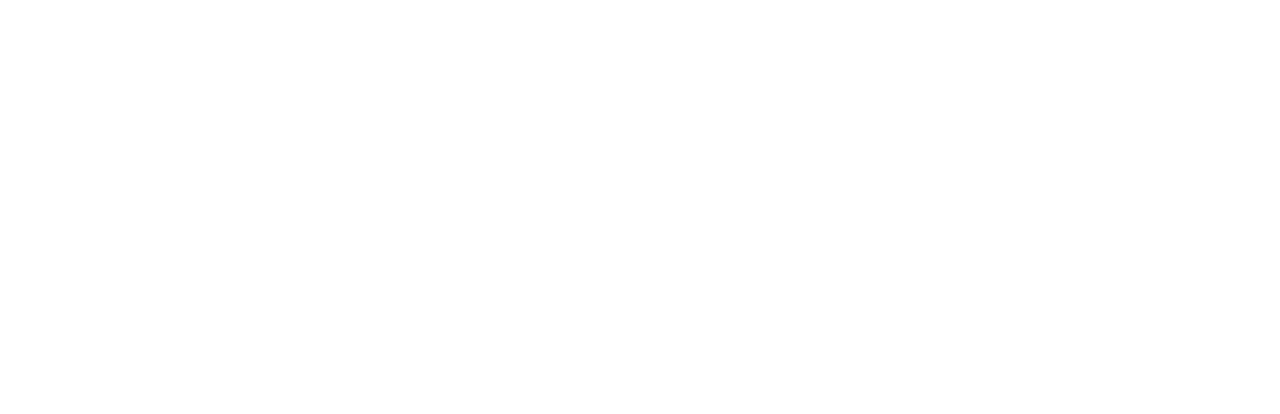
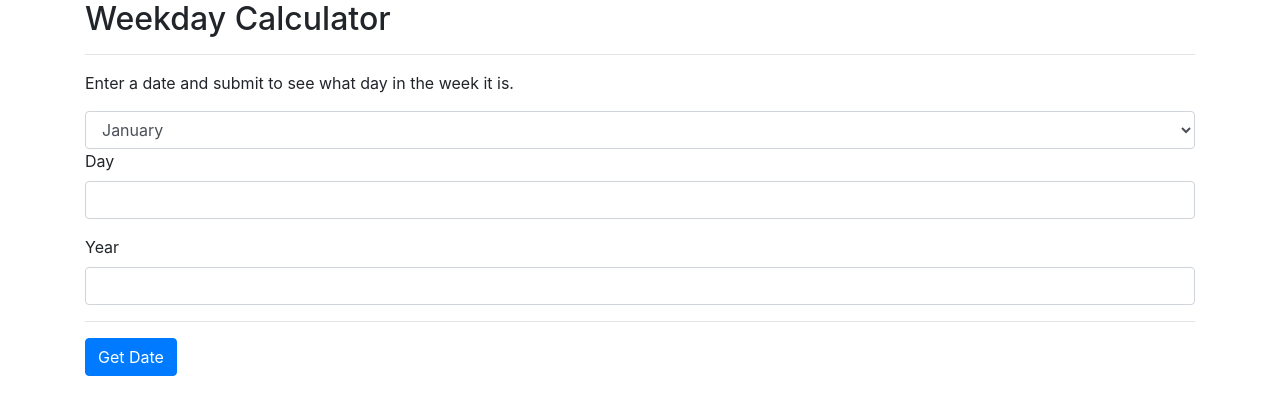
Before and after one commit to schoinh/weekday-calculator, a website built with webpack: page src/index.html in a window 1280 px wide. Built offline with nearby package versions, Linux system fonts and the light colour scheme.

Commit message:
Built out UI logic, index.html file and tested interface

```diff
--- a/src/index.html
+++ b/src/index.html
@@ -1,9 +1,41 @@
 <!DOCTYPE html>
 <html>
   <head>
-    <title>Project Name</title>
+    <title>Weekday Calculator</title>
   </head>
   <body>
-
+    <div class="container">
+      <h2>Weekday Calculator</h2>
+      <hr>
+      <form id="make-date">
+        <p>Enter a date and submit to see what day in the week it is.</p>
+        <select class="form-control" id="month">
+          <option value="January">January</option>
+          <option value="February">February</option>
+          <option value="March">March</option>
+          <option value="April">April</option>
+          <option value="May">May</option>
+          <option value="June">June</option>
+          <option value="July">July</option>
+          <option value="August">August</option>
+          <option value="September">September</option>
+          <option value="October">October</option>
+          <option value="November">November</option>
+          <option value="December">December</option>
+        </select>
+        <div class="form-group">
+          <label for="new-dayOfMonth">Day</label>
+          <input type="number"  class="form-control" id="day">
+        </div>
+        <div class="form-group">
+          <label for="new-year">Year</label>
+          <input type="number"  class="form-control" id="year">
+        </div>
+        <hr>
+        <button type="submit" class="btn btn-primary">Get Date</button>
+      </form>
+      <br>
+      <div id="stringOutput"></div>
+    </div>
   </body>
 </html>
--- a/src/main.js
+++ b/src/main.js
@@ -2,8 +2,19 @@ import './styles.css';
 import $ from 'jquery';
 import 'bootstrap';
 import 'bootstrap/dist/css/bootstrap.min.css';
-// import { Constructor-Name } from './backend-code';
+import { monthToNum, makeDate, getDayOfWeek, convertDay } from './backend-code';
 
 $(function() {
+  $("form#make-date").submit(function(event) {
+    event.preventDefault();
 
+    let inputMonth = $("#month").val();
+    let inputDay = $("#day").val();
+    let inputYear = $("#year").val();
+    let monthNum = monthToNum(inputMonth);
+
+    let output = convertDay(getDayOfWeek(makeDate(inputYear, monthNum, inputDay)));
+    $("#stringOutput").text(output);
+    console.log(output);
+  });
 });
```
